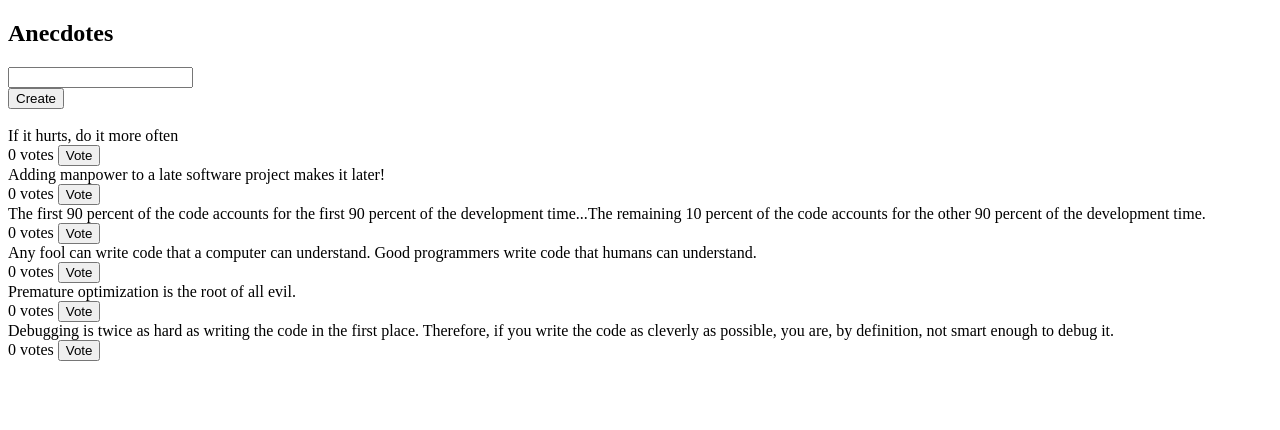
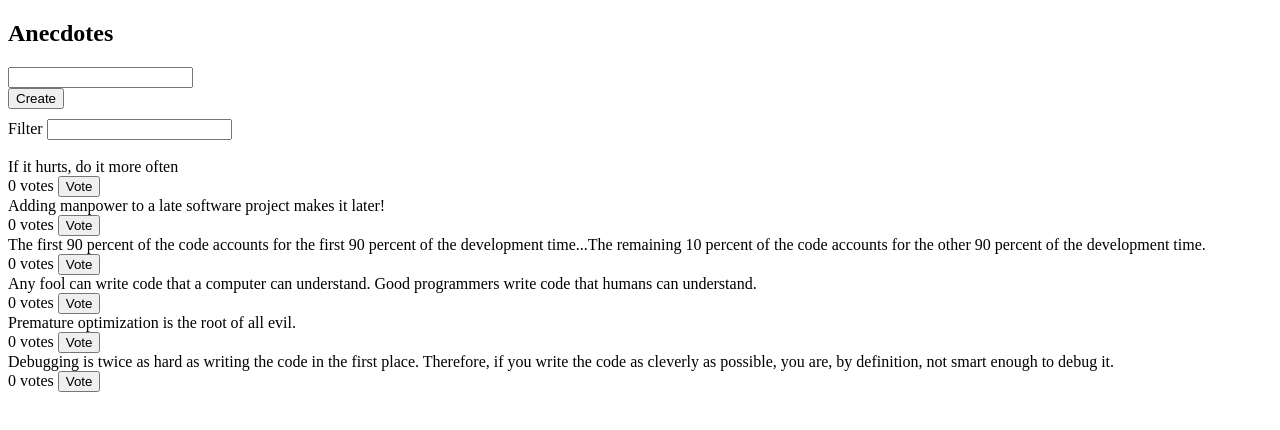
Before and after one commit to fabiansteuer/fullstackopen-redux-anecdotes, a React (Create React App) app: page / in a window 1280 px wide. Shown: the top 430 px of the page. Built offline with nearby package versions, Linux system fonts and the light colour scheme.

Commit message:
Implement filter

```diff
--- a/package.json
+++ b/package.json
@@ -7,11 +7,13 @@
     "@testing-library/jest-dom": "^5.16.4",
     "@testing-library/react": "^13.1.1",
     "@testing-library/user-event": "^14.1.1",
+    "axios": "^0.27.2",
     "react": "^18.1.0",
     "react-dom": "^18.1.0",
     "react-redux": "^8.0.1",
     "react-scripts": "5.0.1",
     "redux": "^4.2.0",
+    "redux-thunk": "^2.4.1",
     "web-vitals": "^2.1.4"
   },
   "scripts": {
@@ -37,5 +39,8 @@
       "last 1 firefox version",
       "last 1 safari version"
     ]
+  },
+  "devDependencies": {
+    "json-server": "^0.17.0"
   }
 }
--- a/src/App.js
+++ b/src/App.js
@@ -1,4 +1,5 @@
 import Notification from "./components/Notification";
+import Filter from "./components/Filter";
 import AnecdoteForm from "./components/AnecdoteForm";
 import AnecdoteList from "./components/AnecdoteList";
 
@@ -8,6 +9,7 @@ const App = () => {
       <h2>Anecdotes</h2>
       <Notification />
       <AnecdoteForm />
+      <Filter />
       <br />
       <AnecdoteList />
     </div>
--- a/src/components/AnecdoteList.js
+++ b/src/components/AnecdoteList.js
@@ -8,9 +8,13 @@ import {
 const AnecdoteList = () => {
   const dispatch = useDispatch();
 
-  const anecdotes = useSelector((state) =>
-    [...state.anecdotes].sort((a, b) => b.votes - a.votes)
-  );
+  const anecdotes = useSelector((state) => {
+    return state.anecdotes
+      .filter((anecdote) =>
+        anecdote.content.toLowerCase().includes(state.filter.toLowerCase())
+      )
+      .sort((a, b) => b.votes - a.votes);
+  });
 
   const vote = (anecdote) => {
     dispatch(voteFor(anecdote.id));
--- /dev/null
+++ b/src/components/Filter.js
@@ -0,0 +1,21 @@
+import { useDispatch } from "react-redux";
+import { setFilter } from "../reducers/filterReducer";
+
+const Filter = () => {
+  const dispatch = useDispatch();
+
+  const handleChange = (event) => {
+    dispatch(setFilter(event.target.value));
+  };
+  const style = {
+    marginTop: 10,
+  };
+
+  return (
+    <div style={style}>
+      Filter <input onChange={handleChange} />
+    </div>
+  );
+};
+
+export default Filter;
--- a/src/index.js
+++ b/src/index.js
@@ -5,11 +5,13 @@ import { Provider } from "react-redux";
 import App from "./App";
 import anecdoteReducer from "./reducers/anecdoteReducer";
 import notificationReducer from "./reducers/notificationReducer";
+import filterReducer from "./reducers/filterReducer";
 
 const store = configureStore({
   reducer: {
     anecdotes: anecdoteReducer,
     notification: notificationReducer,
+    filter: filterReducer,
   },
 });
 
--- /dev/null
+++ b/src/reducers/filterReducer.js
@@ -0,0 +1,16 @@
+import { createSlice } from "@reduxjs/toolkit";
+
+const initialState = "";
+
+const slice = createSlice({
+  name: "filter",
+  initialState,
+  reducers: {
+    setFilter(state, action) {
+      return action.payload;
+    },
+  },
+});
+
+export const { setFilter } = slice.actions;
+export default slice.reducer;
```
Also changed, not shown: 1 other file (tests, documents, lock files or other folders).
